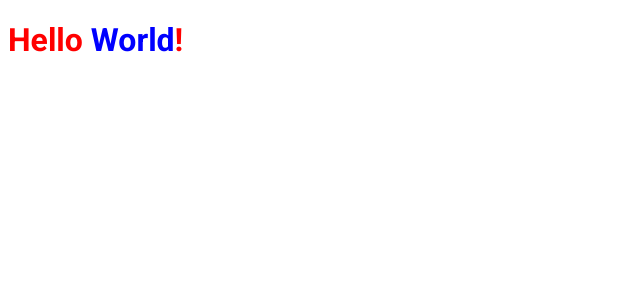
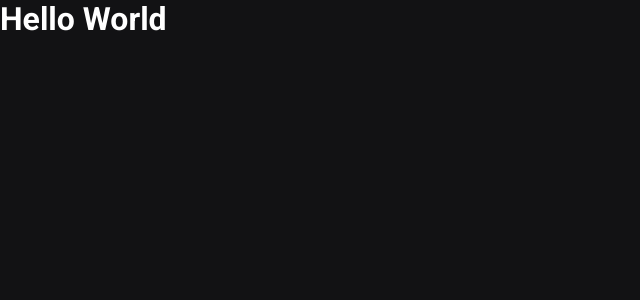
Before and after one commit to gabrielvrl/ignews, a Next.js app: page / in a window 1280 px wide. Shown: the top 300 px of the page, without its empty margins (0-640 px from the left). Built offline with nearby package versions, Linux system fonts and the light colour scheme.

Commit message:
Estilos globais do app

```diff
--- a/src/pages/_app.tsx
+++ b/src/pages/_app.tsx
@@ -1,4 +1,6 @@
 import { AppProps } from 'next/app'
+
+import '../styles/global.scss'
 
 function MyApp({ Component, pageProps }: AppProps) {
   return <Component {...pageProps} />
--- a/src/pages/index.tsx
+++ b/src/pages/index.tsx
@@ -1,6 +1,4 @@
 import Head from 'next/head'
-
-import styles from '../styles/home.module.scss'
 
 export default function Home() {
   return (
@@ -8,8 +6,8 @@
       <Head>
         <title>Início | ig.news</title>
       </Head>
-      <h1 className={styles.title}>
-        Hello <span>World</span>!
+      <h1>
+        Hello World
       </h1>
     </>
   )
--- /dev/null
+++ b/src/styles/global.scss
@@ -0,0 +1,50 @@
+* {
+  margin: 0;
+  padding: 0;
+  box-sizing: border-box;
+}
+
+:root {
+  --white: #ffffff;
+
+  --gray-100: #e1e1e6;
+  --gray-300: #a8a8b3;
+  --gray-900: #121214;
+
+  --cyan-500: #61dafb;
+  --yellow-500: #eba417;
+}
+
+@media (max-width: 1080px){
+  html {
+    font-size: 93.75%;
+  }
+}
+
+@media (max-width: 720px){
+  html {
+    font-size: 87.5%;
+  }
+}
+
+body {
+  background: var(--gray-900);
+  color: var(--white);
+}
+
+body,
+input,
+textarea,
+select,
+button {
+  font: 400 1rem "Roboto", sans-serif;
+}
+
+button {
+  cursor: pointer;
+}
+
+a {
+  color: inherit;
+  text-decoration: none;
+}
--- a/src/styles/home.module.scss
+++ /dev/null
@@ -1,8 +0,0 @@
-.title {
-  color: red;
-  font-family: Roboto;
-
-  span {
-    color: blue;
-  }
-}
```
